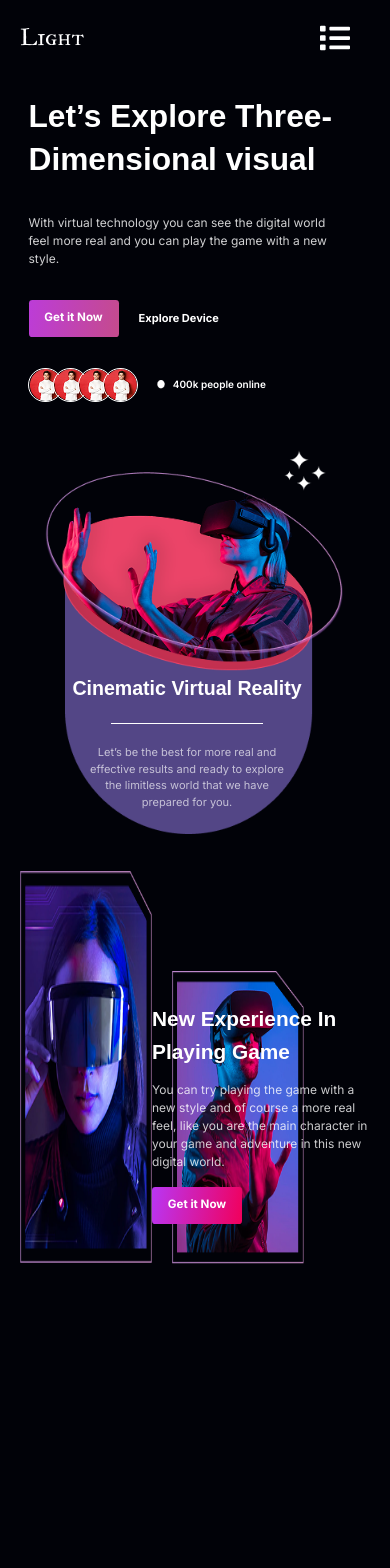
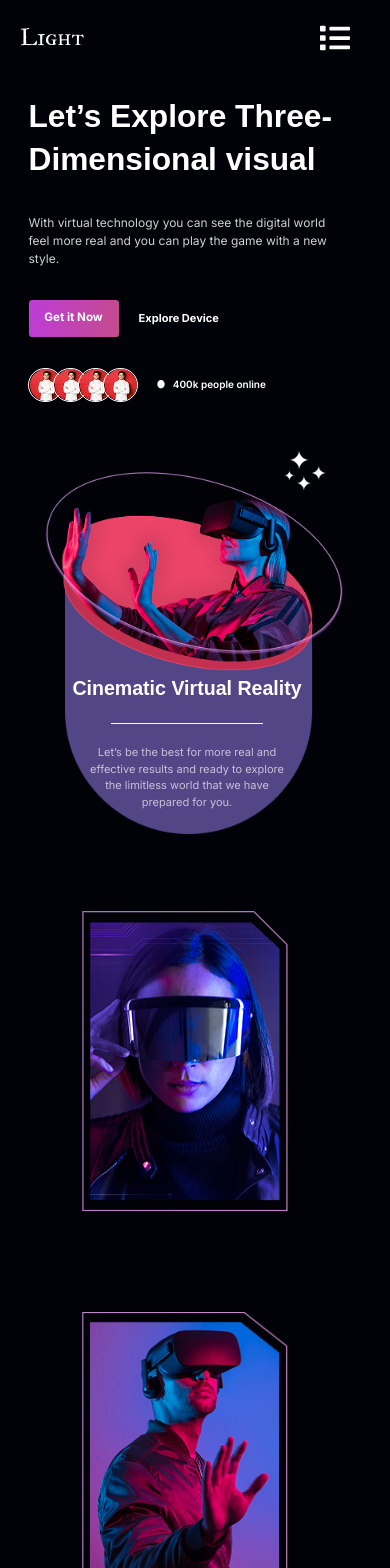
Before and after one commit to MohamadWebdev/modern-ui-ux-2, a Next.js app: page / in a window 390 px wide. Shown: the top 1568 px of the page. Before the commit the page ends 1264 px from the top, so only its background shows below. Built offline with nearby package versions, Linux system fonts and the light colour scheme; a web font is replaced by a local one.

Commit message:
new experience update

```diff
--- a/components/NewExperience.tsx
+++ b/components/NewExperience.tsx
@@ -2,13 +2,13 @@ import Button from "./Button";
 
 const NewExperience = () => {
   return (
-    <section className="w-full flex text-white justify-between">
-      <div className="flex">
+    <section className="w-full flex text-white justify-between flex-wrap max-md:flex-col max-md:items-center max-md:mt-10">
+      <div className="flex max-sm:flex-col">
         <img className="w-[205.16px] mr-5 h-[277.16]" src="/img/Group1.png" alt="" />
         <img className="w-[205.16px] h-[277.16] mt-25" src="/img/Group2.png" alt="" />
       </div>
 
-      <div className=" max-w-[218px] flex flex-col gap-3 h-[393px] justify-end pb-10">
+      <div className="md:max-w-[250px] max-w-[400px] flex flex-col gap-3 md:h-[393px] md:justify-end md:pb-10 max-md:mb-10 max-md:mt-15">
         <h1 className="font-Orbitron font-black text-[20.85px] w-full leading-[33.4px]">
           New Experience In Playing Game
         </h1>
```
